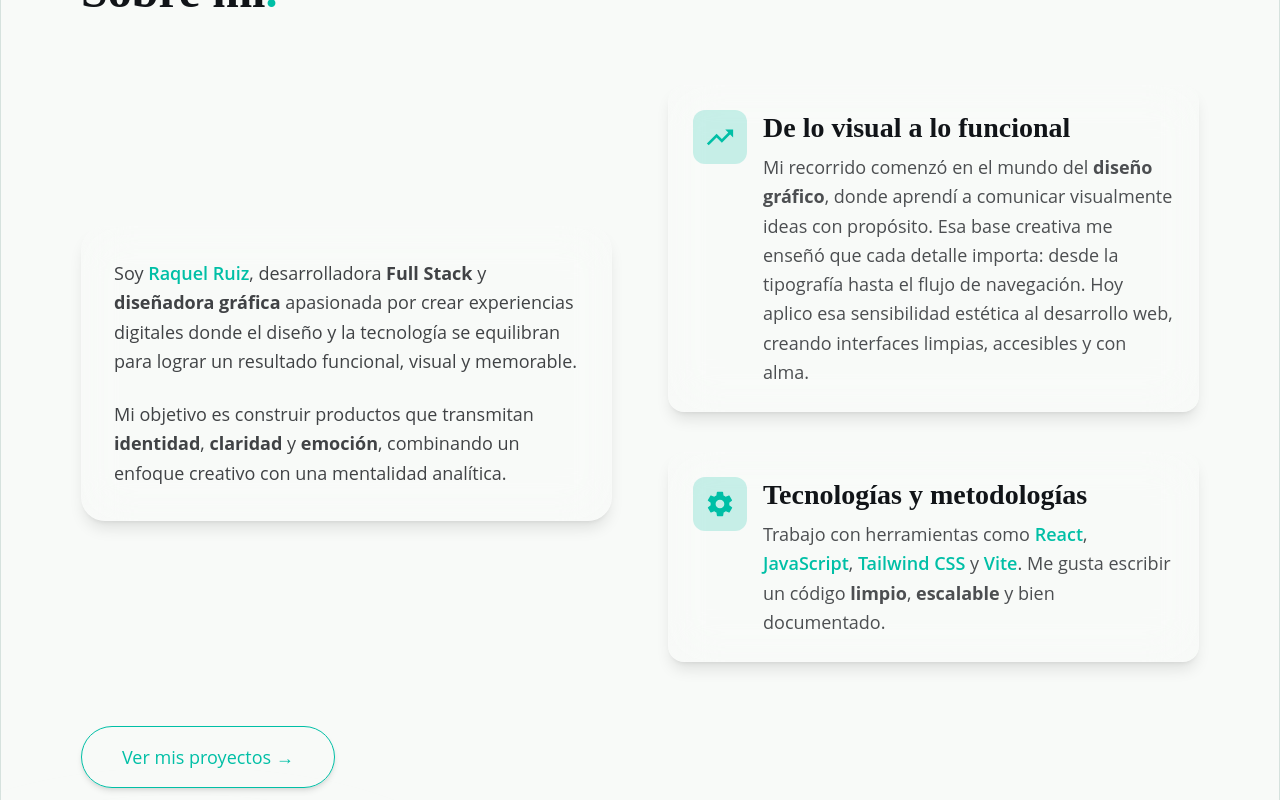
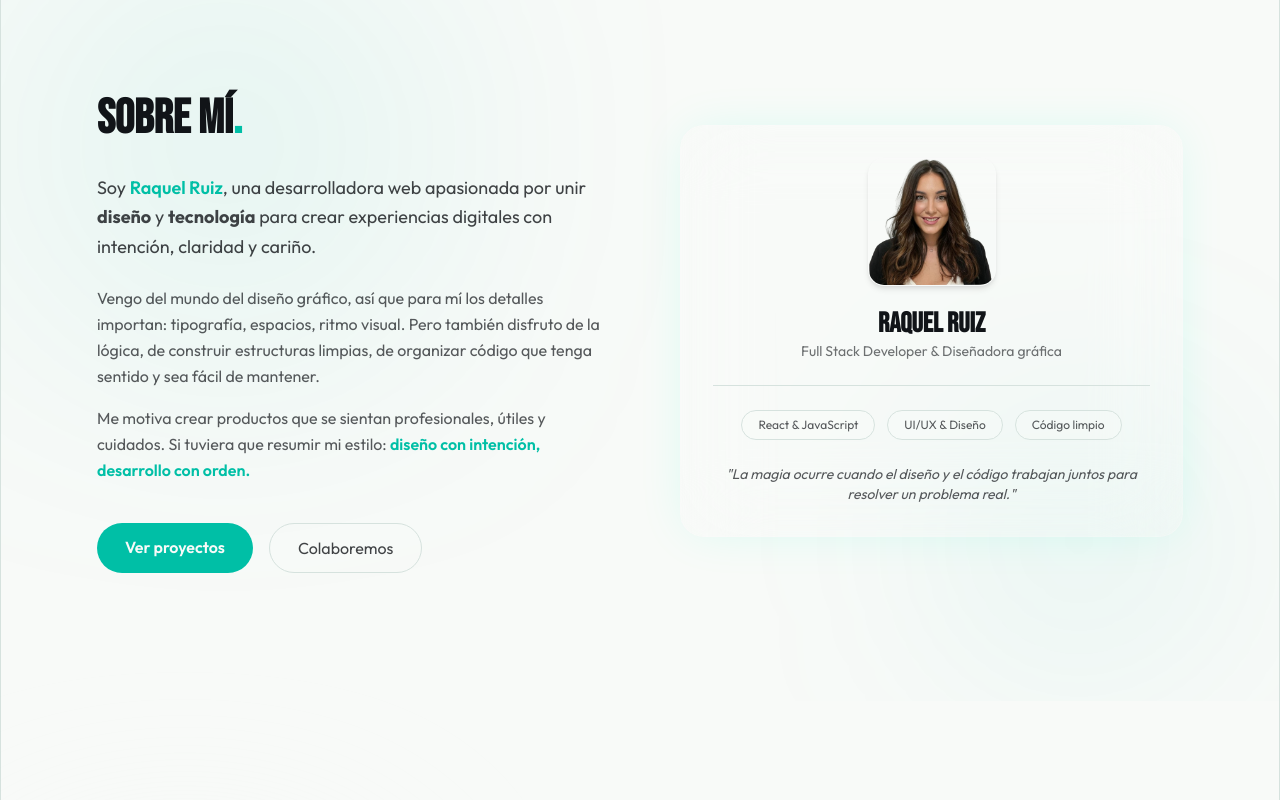
Before and after one commit to raquelruz/portfolio-react, a React (Vite) app: page / in a window 1280 px wide. Shown: the part 920-1720 px from the top of the page. Built offline with nearby package versions, Linux system fonts and the light colour scheme.

Commit message:
feature(about): redesign about me & add a card for personal information

```diff
--- a/index.html
+++ b/index.html
@@ -8,7 +8,7 @@
 		<link rel="preconnect" href="https://fonts.googleapis.com" />
 		<link rel="preconnect" href="https://fonts.gstatic.com" crossorigin />
 		<link
-			href="https://fonts.googleapis.com/css2?family=Oswald:wght@500;600&family=Outfit:wght@300;400;600&display=swap"
+			href="https://fonts.googleapis.com/css2?family=Bebas+Neue&family=Outfit:wght@100..900&display=swap"
 			rel="stylesheet"
 		/>
 
--- a/src/components/About.jsx
+++ b/src/components/About.jsx
@@ -1,101 +1,103 @@
-import { IoMdTrendingUp, IoMdSettings } from "react-icons/io";
 import { motion } from "framer-motion";
 
 export const About = () => {
 	return (
-		<section id="about" className="relative px-6 md:px-20 pb-2 bg-bg text-text overflow-hidden">
+		<section id="about" className="relative px-6 md:px-24 py-32 bg-bg text-text overflow-hidden">
+			<div className="pointer-events-none absolute inset-0">
+				<div className="absolute top-10 left-20 w-72 h-72 bg-accent/20 blur-[140px] rounded-full" />
+				<div className="absolute bottom-10 right-20 w-60 h-60 bg-accent/10 blur-[120px] rounded-full" />
+			</div>
 
-			<motion.h1
+			<div className="relative grid lg:grid-cols-2 gap-20 items-center">
+				<motion.div
 					initial={{ opacity: 0, y: 20 }}
 					whileInView={{ opacity: 1, y: 0 }}
 					transition={{ duration: 0.7 }}
 					viewport={{ once: true }}
-				className="text-5xl md:text-6xl font-bold font-title mb-16"
 				>
+					<h1 className="text-4xl md:text-5xl font-title font-bold mb-6 leading-tight">
 						Sobre mí<span className="text-accent">.</span>
-			</motion.h1>
+					</h1>
 
-			<div className="grid md:grid-cols-2 gap-14 items-center">
-				<motion.div
-					initial={{ opacity: 0, x: -20 }}
-					whileInView={{ opacity: 1, x: 0 }}
-					viewport={{ once: true }}
-					transition={{ duration: 0.8 }}
-					className="backdrop-blur-xl bg-white/5 p-8 rounded-3xl shadow-lg border border-white/10 space-y-6"
-				>
-					<p className="text-lg text-text/80 leading-relaxed font-landing">
-						Soy <span className="text-accent font-semibold">Raquel Ruiz</span>, desarrolladora{" "}
-						<strong>Full Stack</strong> y <strong>diseñadora gráfica</strong> apasionada por crear
-						experiencias digitales donde el diseño y la tecnología se equilibran para lograr un resultado
-						funcional, visual y memorable.
+					<p className="text-text/80 text-lg font-landing leading-relaxed mb-6">
+						Soy <span className="text-accent font-semibold">Raquel Ruiz</span>, una desarrolladora web
+						apasionada por unir <strong>diseño</strong> y <strong>tecnología</strong> para crear
+						experiencias digitales con intención, claridad y cariño.
 					</p>
 
-					<p className="text-lg text-text/80 leading-relaxed font-landing">
-						{" "}
-						Mi objetivo es construir productos que transmitan <strong>identidad</strong>,{" "}
-						<strong>claridad</strong> y<strong> emoción</strong>, combinando un enfoque creativo con una
-						mentalidad analítica.{" "}
+					<p className="text-text/70 text-base font-landing leading-relaxed mb-4">
+						Vengo del mundo del diseño gráfico, así que para mí los detalles importan: tipografía, espacios,
+						ritmo visual. Pero también disfruto de la lógica, de construir estructuras limpias, de organizar
+						código que tenga sentido y sea fácil de mantener.
 					</p>
+
+					<p className="text-text/70 text-base font-landing leading-relaxed">
+						Me motiva crear productos que se sientan profesionales, útiles y cuidados. Si tuviera que
+						resumir mi estilo:{" "}
+						<span className="text-accent font-semibold">diseño con intención, desarrollo con orden.</span>
+					</p>
+
+					<div className="flex flex-wrap gap-4 mt-10">
+						<a
+							href="#projects"
+							className="px-7 py-3 rounded-full bg-accent text-bg font-landing font-semibold text-sm md:text-base hover:bg-accent/80 transition-all"
+						>
+							Ver proyectos
+						</a>
+
+						<a
+							href="#contact"
+							className="px-7 py-3 rounded-full border border-border text-text/80 font-landing text-sm md:text-base hover:border-accent hover:text-accent transition-all"
+						>
+							Colaboremos
+						</a>
+					</div>
 				</motion.div>
 
-				<div className="space-y-10">
+				{/* CARD */}
 				<motion.div
 					initial={{ opacity: 0, x: 20 }}
 					whileInView={{ opacity: 1, x: 0 }}
 					transition={{ duration: 0.8 }}
 					viewport={{ once: true }}
-						className="flex gap-4 items-start p-6 rounded-2xl bg-white/5 backdrop-blur-xl border border-white/10 shadow-lg"
+					className="relative"
 				>
-						<div className="p-3 bg-accent/20 text-accent rounded-xl text-3xl">
-							<IoMdTrendingUp />
+					<div className="rounded-3xl overflow-hidden border border-white/10 bg-white/5 backdrop-blur-2xl shadow-[0_0_50px_-10px_rgba(0,255,204,0.15)] p-8">
+						<div className="w-32 h-32 rounded-2xl overflow-hidden mx-auto border border-white/10 shadow-md">
+							<img
+								src="/profile/me.png"
+								alt="Foto de Raquel Ruiz"
+								className="w-full h-full object-cover"
+							/>
 						</div>
 
-						<div>
-							<h3 className="text-xl font-semibold font-title mb-2">De lo visual a lo funcional</h3>
-							<p className="text-text/75 text-lg leading-relaxed font-landing">
-								Mi recorrido comenzó en el mundo del <strong>diseño gráfico</strong>, donde aprendí a
-								comunicar visualmente ideas con propósito. Esa base creativa me enseñó que cada detalle
-								importa: desde la tipografía hasta el flujo de navegación. Hoy aplico esa sensibilidad
-								estética al desarrollo web, creando interfaces limpias, accesibles y con alma.
+						<div className="text-center mt-5">
+							<h3 className="text-xl font-title font-semibold">Raquel Ruiz</h3>
+							<p className="text-sm text-text/60 font-landing">
+								Full Stack Developer & Diseñadora gráfica
 							</p>
 						</div>
-					</motion.div>
 
-					<motion.div
-						initial={{ opacity: 0, x: 20 }}
-						whileInView={{ opacity: 1, x: 0 }}
-						transition={{ delay: 0.1, duration: 0.8 }}
-						viewport={{ once: true }}
-						className="flex gap-4 items-start p-6 rounded-2xl bg-white/5 backdrop-blur-xl border border-white/10 shadow-lg"
-					>
-						<div className="p-3 bg-accent/20 text-accent rounded-xl text-3xl">
-							<IoMdSettings />
+						<hr className="my-6 border-border" />
+
+						<div className="flex flex-wrap gap-3 justify-center text-xs font-landing">
+							<span className="px-4 py-1.5 rounded-full bg-bg/30 border border-border text-text/70">
+								React & JavaScript
+							</span>
+							<span className="px-4 py-1.5 rounded-full bg-bg/30 border border-border text-text/70">
+								UI/UX & Diseño
+							</span>
+							<span className="px-4 py-1.5 rounded-full bg-bg/30 border border-border text-text/70">
+								Código limpio
+							</span>
 						</div>
 
-						<div>
-							<h3 className="text-xl font-semibold font-title mb-2">Tecnologías y metodologías</h3>
-							<p className="text-text/75 text-lg leading-relaxed font-landing">
-								Trabajo con herramientas como
-								<span className="font-semibold text-accent"> React</span>,
-								<span className="font-semibold text-accent"> JavaScript</span>,
-								<span className="font-semibold text-accent"> Tailwind CSS</span> y
-								<span className="font-semibold text-accent"> Vite</span>. Me gusta escribir un código
-								<strong> limpio</strong>, <strong>escalable</strong> y bien documentado.
+						<p className="text-center mt-6 text-text/70 text-sm font-landing italic">
+							"La magia ocurre cuando el diseño y el código trabajan juntos para resolver un problema real."
 						</p>
 					</div>
 				</motion.div>
 			</div>
-			</div>
-
-			<motion.a
-				href="#projects"
-				whileHover={{ scale: 1.05 }}
-				whileTap={{ scale: 0.95 }}
-				transition={{ type: "spring", stiffness: 260 }}
-				className="mt-16 inline-block px-10 py-4 rounded-full border border-accent text-accent font-landing text-lg hover:bg-accent hover:text-bg transition-all duration-300 shadow-md"
-			>
-				Ver mis proyectos →
-			</motion.a>
 		</section>
 	);
 };
--- a/src/components/Navbar/Navbar.jsx
+++ b/src/components/Navbar/Navbar.jsx
@@ -13,10 +13,14 @@ export const Navbar = () => {
 				initial={{ y: -40, opacity: 0 }}
 				animate={{ y: 0, opacity: 1 }}
 				transition={{ duration: 0.8, ease: "easeOut" }}
-				className="fixed top-6 left-1/2 -translate-x-1/2 bg-card/90 backdrop-blur-md border border-border shadow-md px-6 py-2 rounded-full flex items-center gap-6 text-sm font-medium z-50 transition-colors duration-500"
+				className="fixed top-6 left-1/2 -translate-x-1/2 bg-card/90 backdrop-blur-md border border-border shadow-md px-6 py-2 rounded-full flex items-center gap-6 text-sm font-medium font-landing z-50 transition-colors duration-500"
 			>
 				{/* Desktop */}
 				<div className="hidden md:flex items-center gap-6">
+
+					<a href="#about" className="hover:text-accent transition">
+						Sobre mí
+					</a>
 
 					<a href="#projects" className="hover:text-accent transition">
 						Proyectos
@@ -24,10 +28,6 @@ export const Navbar = () => {
 
 					<a href="#skills" className="hover:text-accent transition">
 						Skills
-					</a>
-
-					<a href="#about" className="hover:text-accent transition">
-						Sobre mí
 					</a>
 
 					<a
--- a/src/index.css
+++ b/src/index.css
@@ -14,7 +14,7 @@ body {
 }
 
 @theme {
-	--font-landing: "Open Sans", sans-serif;
+	--font-landing: "Outfit", sans-serif;
 	--font-title: "Bebas Neue", serif;
 
 	--text-h1: 48px;
```
Lines whose indentation alone changed are shown as unchanged.
